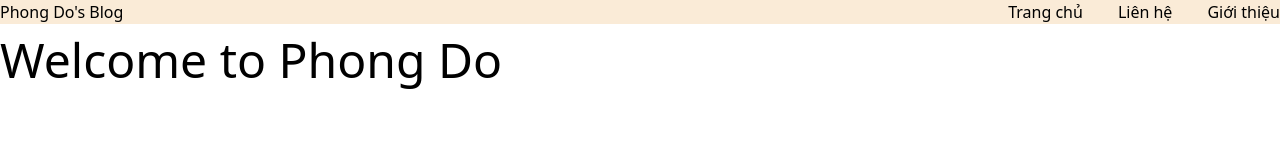
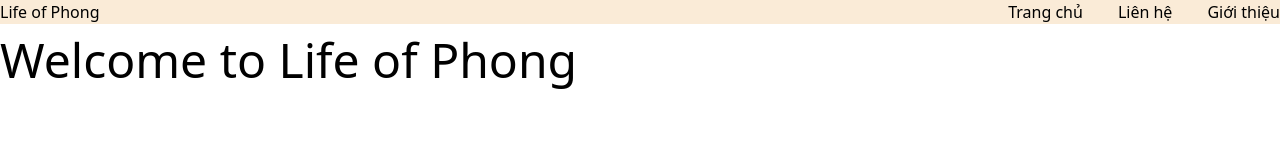
Before and after one commit to mrtuanphong/learning-gatsby-blog, a Gatsby site: page / in a window 1280 px wide. Built offline with nearby package versions, Linux system fonts and the light colour scheme; Gatsby itself is replaced by a stand-in of ours; no server answers.

Commit message:
update content

```diff
--- a/gatsby-config.js
+++ b/gatsby-config.js
@@ -7,9 +7,11 @@
 module.exports = {
   /* Your site config here */
   siteMetadata: {
-    siteName: `Phong Do`,
+    name: `Life of Phong`,
+    author: `Phong Do`,
     title: `Welcome to Phong Do's website`,
     description: `Blazing fast modern site generator for React`,
+    keywords: `hanoi, vietnam, gatsby`,
     url: "https://www.doe.com", // No trailing slash allowed!
     image: "/images/snape.jpg", // Path to your image you placed in the 'static' folder
   },
--- a/src/components/layout.js
+++ b/src/components/layout.js
@@ -9,7 +9,7 @@ export default function Layout({ children, data }) {
         query LayoutQuery {
           site {
             siteMetadata {
-              siteName
+              name
             }
           }
         }
--- a/src/components/menu.js
+++ b/src/components/menu.js
@@ -9,7 +9,7 @@ export default function Menu() {
         query HeadingQuery {
           site {
             siteMetadata {
-              siteName
+              name
             }
           }
         }
@@ -18,7 +18,7 @@ export default function Menu() {
         <header>
           <h3 className="nav-brand">
             <a href={`${process.env.GATSBY_SITE_URL}/`}>
-              {data.site.siteMetadata.siteName}'s Blog
+              {data.site.siteMetadata.name}
             </a>
           </h3>
           <ul>
--- a/src/pages/index.js
+++ b/src/pages/index.js
@@ -8,10 +8,13 @@ export default ({ data }) => {
     <Layout>
       <Helmet>
         <meta charSet="utf-8" />
-        <title>Home page</title>
+        <title>{data.site.siteMetadata.title}</title>
+        <meta name="description" content={data.site.siteMetadata.description} />
+        <meta name="keywords" content={data.site.siteMetadata.keywords} />
+        <meta name="author" content={data.site.siteMetadata.author} />
         <link rel="canonical" href="http://mysite.com/example" />
       </Helmet>
-      <h1 className="text-5xl">Welcome to {data.site.siteMetadata.siteName}</h1>
+      <h1 className="text-5xl">Welcome to {data.site.siteMetadata.name}</h1>
       {/* <Tabletop /> */}
     </Layout>
   )
@@ -21,7 +24,11 @@ export const query = graphql`
   query {
     site {
       siteMetadata {
-        siteName
+        name,
+        author,
+        title,
+        description,
+        keywords
       }
     }
   }
```
